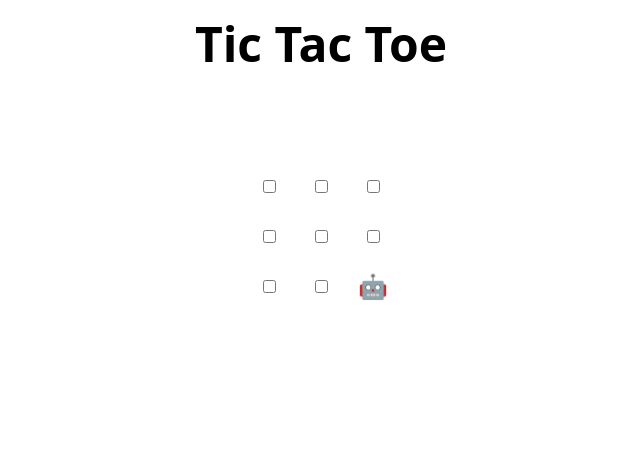
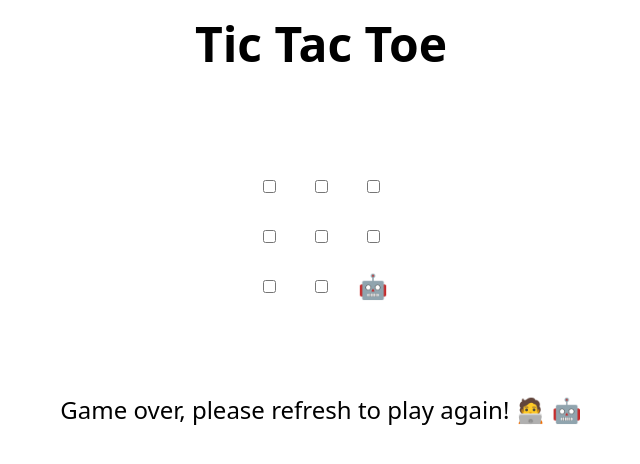
Before and after one commit to raphaelkoh/skills-review-pull-requests, a plain HTML site: page index.html in a window 1280 px wide. Shown: the whole page, without its empty margins (319-959 px from the left). Drawn offline with Linux system fonts and the light colour scheme.

Commit message:
Update index.html
Suggested changes

```diff
--- a/index.html
+++ b/index.html
@@ -48,6 +48,7 @@
 </table>
 
 <h2 hidden>Game over, refresh to play again 🧑‍💻 🤖!</h2>
+Game over, please refresh to play again! 🧑‍💻 🤖
 
 <script>
   // Initialization
```
